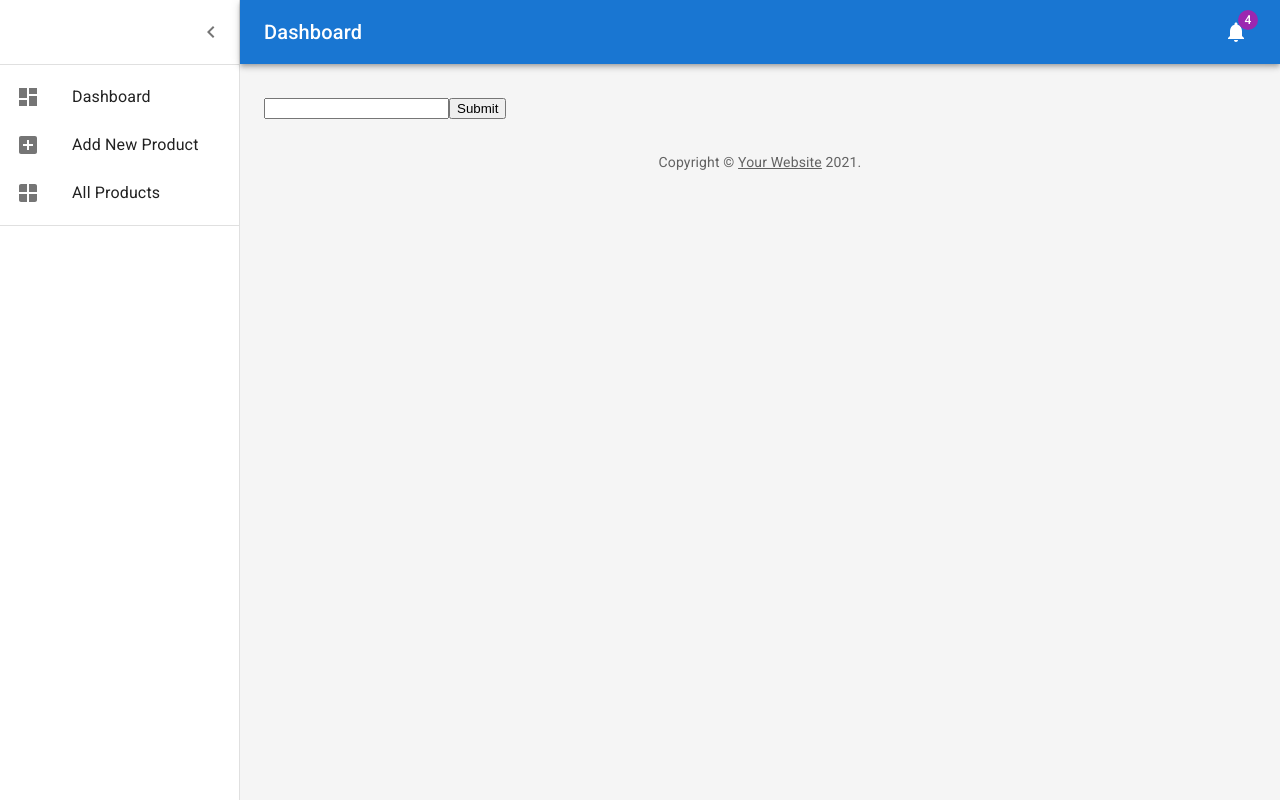
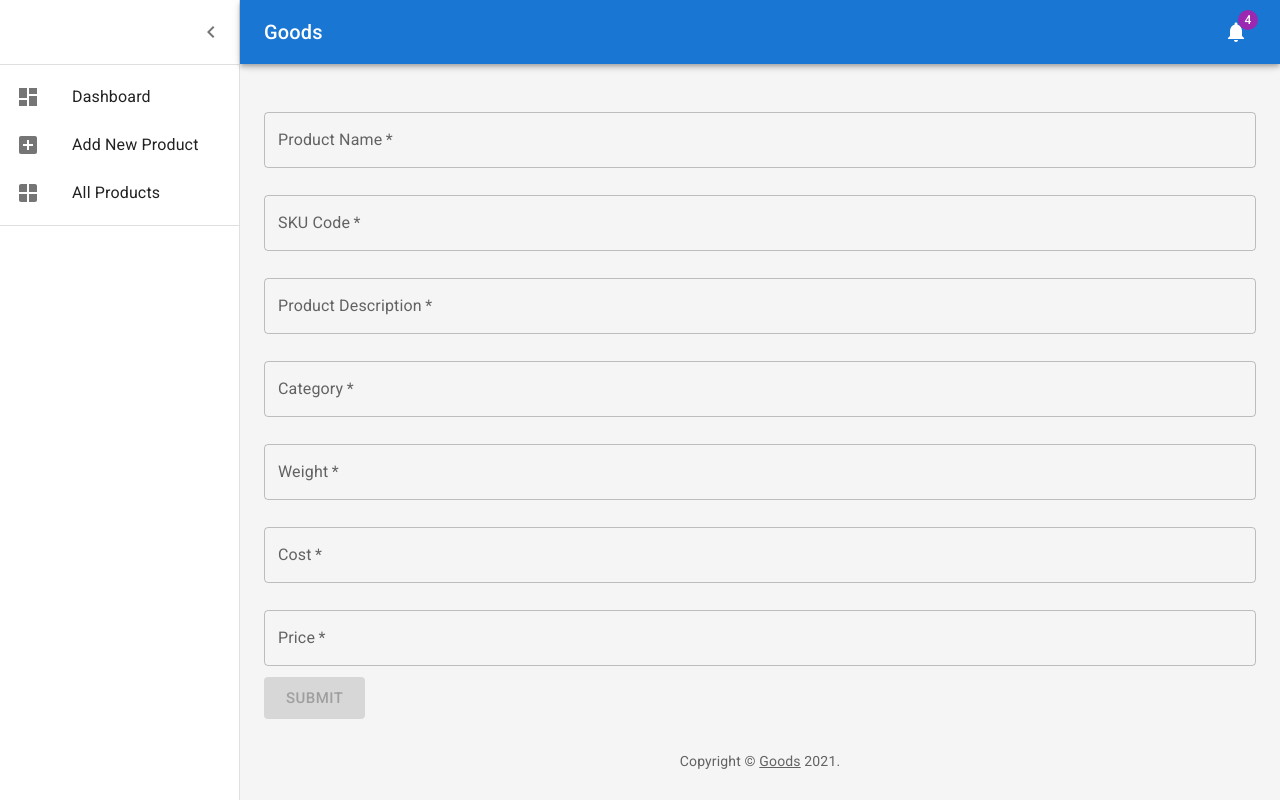
Before and after one commit to minhajul-karim/dashboard, a React (Create React App) app: page /products/create in a window 1280 px wide. Built offline with nearby package versions, Linux system fonts and the light colour scheme.

Commit message:
Design add product form

```diff
--- a/package.json
+++ b/package.json
@@ -17,7 +17,8 @@
     "react-router-dom": "^5.3.0",
     "react-scripts": "latest",
     "recharts": "^2.1.4",
-    "styled-components": "latest"
+    "styled-components": "latest",
+    "yup": "^0.32.9"
   },
   "scripts": {
     "start": "react-app-rewired start",
--- a/src/components/addProductForm/index.js
+++ b/src/components/addProductForm/index.js
@@ -1,25 +1,132 @@
-import { useFormik } from 'formik';
+import Button from '@mui/material/Button';
+import TextField from '@mui/material/TextField';
+import { ErrorMessage, Field, Form, Formik } from 'formik';
+import * as Yup from 'yup';
+
+const initialValues = {
+  productName: '',
+  skuCode: '',
+  productDescription: '',
+  category: '',
+  weight: '',
+  cost: '',
+  price: '',
+};
+
+const AddProductSchema = Yup.object().shape({
+  productName: Yup.string()
+    .min(3, 'Must be longer than 3 characters')
+    .max(30, 'Product Name should not be longer than 30 characters')
+    .required('Required'),
+  skuCode: Yup.string()
+    .min(4, 'Must be longer than 4 characters')
+    .max(20, 'SKU Code should not be longer than 20 characters')
+    .required('Required'),
+  productDescription: Yup.string().required('Required'),
+  category: Yup.string()
+    .min(3, 'Must be longer than 3 characters')
+    .max(30, 'Category should not be longer than 30 characters')
+    .required('Required'),
+  weight: Yup.number().required('Required'),
+  cost: Yup.number().min(0, 'Must provide a number').required('Required'),
+  price: Yup.number().min(0, 'Must provide a number').required('Required'),
+});
 
 export default function AddProductForm() {
-  const formik = useFormik({
-    initialValues: {
-      productName: '',
-    },
-    onSubmit: (values) => {
-      alert(JSON.stringify(values, null, 2));
-    },
-  });
+  const handleSubmit = (values) => {
+    console.log(values);
+  };
 
   return (
-    <form>
-      <input
-        id="productName"
-        name="productName"
-        type="text"
-        onChange={formik.handleChange}
-        value={formik.values.productName}
-      />
-      <button type="submit">Submit</button>
-    </form>
+    <Formik
+      initialValues={initialValues}
+      onSubmit={handleSubmit}
+      validationSchema={AddProductSchema}
+    >
+      {({ dirty, isValid }) => (
+        <Form>
+          <Field
+            required
+            fullWidth
+            name="productName"
+            label="Product Name"
+            as={TextField}
+            autoComplete="off"
+            helperText={<ErrorMessage name="productName" />}
+            variant="outlined"
+            margin="normal"
+          />
+          <Field
+            required
+            fullWidth
+            name="skuCode"
+            label="SKU Code"
+            as={TextField}
+            autoComplete="off"
+            helperText={<ErrorMessage name="skuCode" />}
+            variant="outlined"
+            margin="normal"
+          />
+          <Field
+            required
+            fullWidth
+            name="productDescription"
+            label="Product Description"
+            as={TextField}
+            autoComplete="off"
+            helperText={<ErrorMessage name="productDescription" />}
+            variant="outlined"
+            margin="normal"
+          />
+          <Field
+            required
+            fullWidth
+            name="category"
+            label="Category"
+            as={TextField}
+            autoComplete="off"
+            helperText={<ErrorMessage name="category" />}
+            variant="outlined"
+            margin="normal"
+          />
+          <Field
+            required
+            fullWidth
+            name="weight"
+            label="Weight"
+            as={TextField}
+            autoComplete="off"
+            helperText={<ErrorMessage name="weight" />}
+            variant="outlined"
+            margin="normal"
+          />
+          <Field
+            required
+            fullWidth
+            name="cost"
+            label="Cost"
+            as={TextField}
+            autoComplete="off"
+            helperText={<ErrorMessage name="cost" />}
+            variant="outlined"
+            margin="normal"
+          />
+          <Field
+            required
+            fullWidth
+            name="price"
+            label="Price"
+            as={TextField}
+            autoComplete="off"
+            helperText={<ErrorMessage name="price" />}
+            variant="outlined"
+            margin="normal"
+          />
+          <Button disabled={!dirty || !isValid} variant="contained" size="large">
+            Submit
+          </Button>
+        </Form>
+      )}
+    </Formik>
   );
 }
--- a/src/components/copyright/index.js
+++ b/src/components/copyright/index.js
@@ -6,7 +6,7 @@ export default function Copyright(props) {
     <Typography variant="body2" color="text.secondary" align="center" {...props}>
       {'Copyright © '}
       <Link color="inherit" href="https://material-ui.com/">
-        Your Website
+        Goods
       </Link>{' '}
       {new Date().getFullYear()}
       {'.'}
--- a/src/containers/home/index.js
+++ b/src/containers/home/index.js
@@ -49,7 +49,7 @@ export default function HomeContainer({ children }) {
                 <MenuIcon />
               </IconButton>
               <Typography component="h1" variant="h6" color="inherit" noWrap sx={{ flexGrow: 1 }}>
-                Dashboard
+                Goods
               </Typography>
               <IconButton color="inherit">
                 <Badge badgeContent={4} color="secondary">
```
Also changed, not shown: 1 other file (tests, documents, lock files or other folders).
